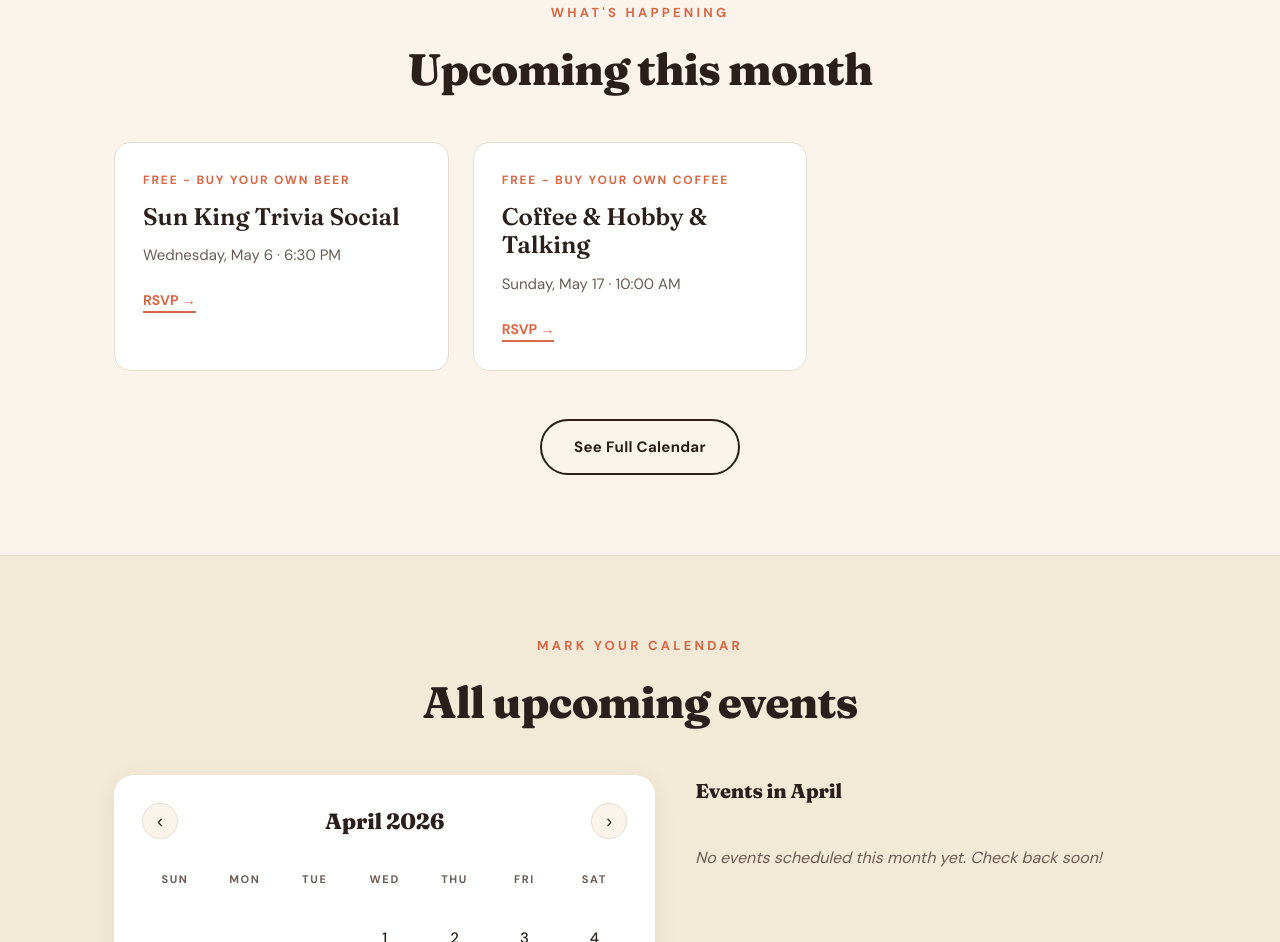
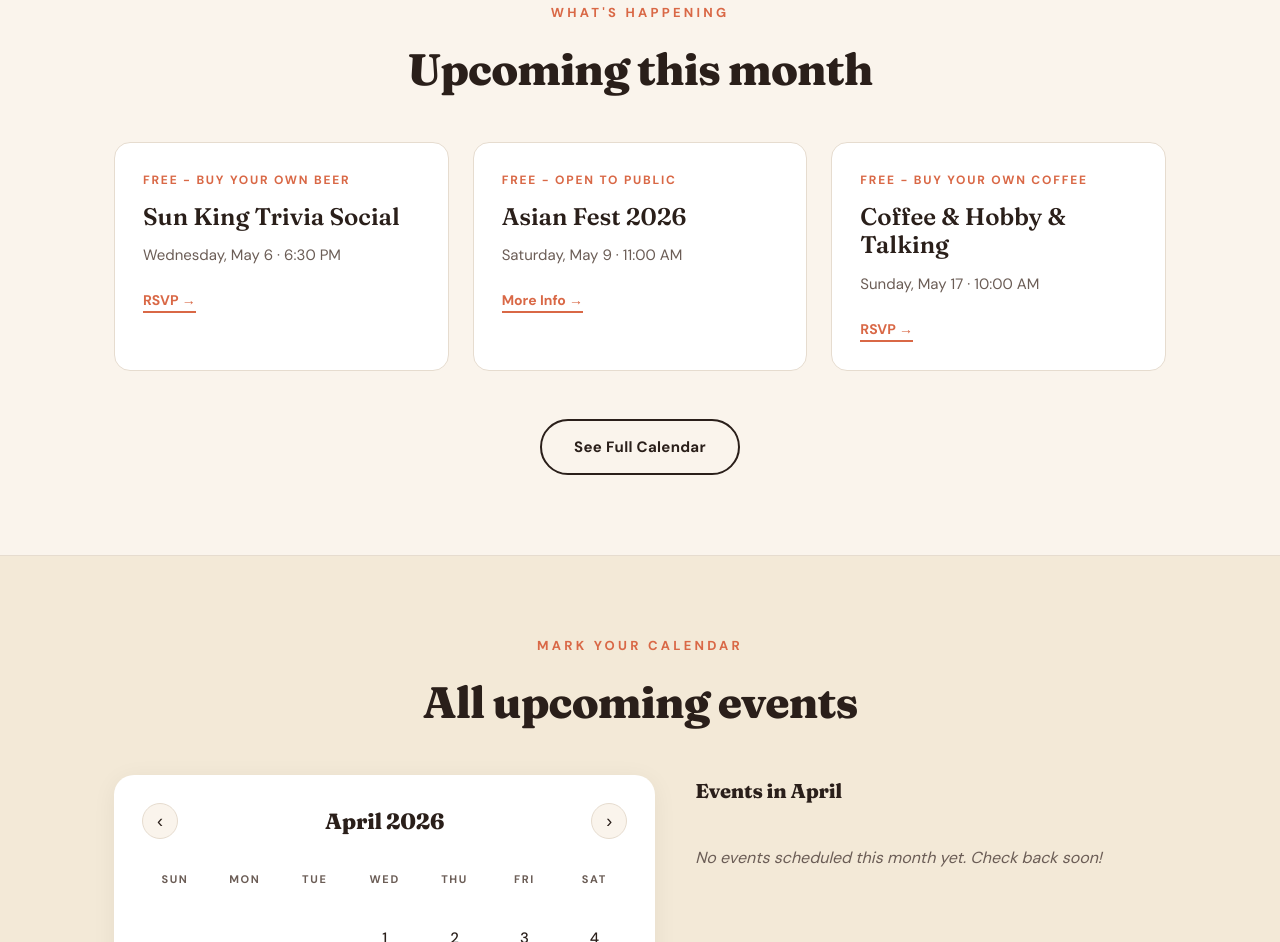
Before and after one commit to bebsterboo/IndySocialClubWebsite, a plain HTML site: page index.html in a window 1280 px wide. Shown: the part 1136-2078 px from the top of the page. Drawn offline with Linux system fonts and the light colour scheme.

Commit message:
Update index.html

```diff
--- a/index.html
+++ b/index.html
@@ -525,6 +525,14 @@
         link: "https://luma.com/bxoz6npu",
         linkText: "RSVP"
       },
+            {
+        title: "Asian Fest 2026",
+        date: "2026-05-09",
+        dateLabel: "Free - Open to Public",
+        timeLabel: "Saturday, May 9 · 11:00 AM",
+        link: "https://luma.com/qljz7v2j",
+        linkText: "More Info"
+      },
       {
         title: "Coffee & Hobby & Talking",
         date: "2026-05-17",
```
